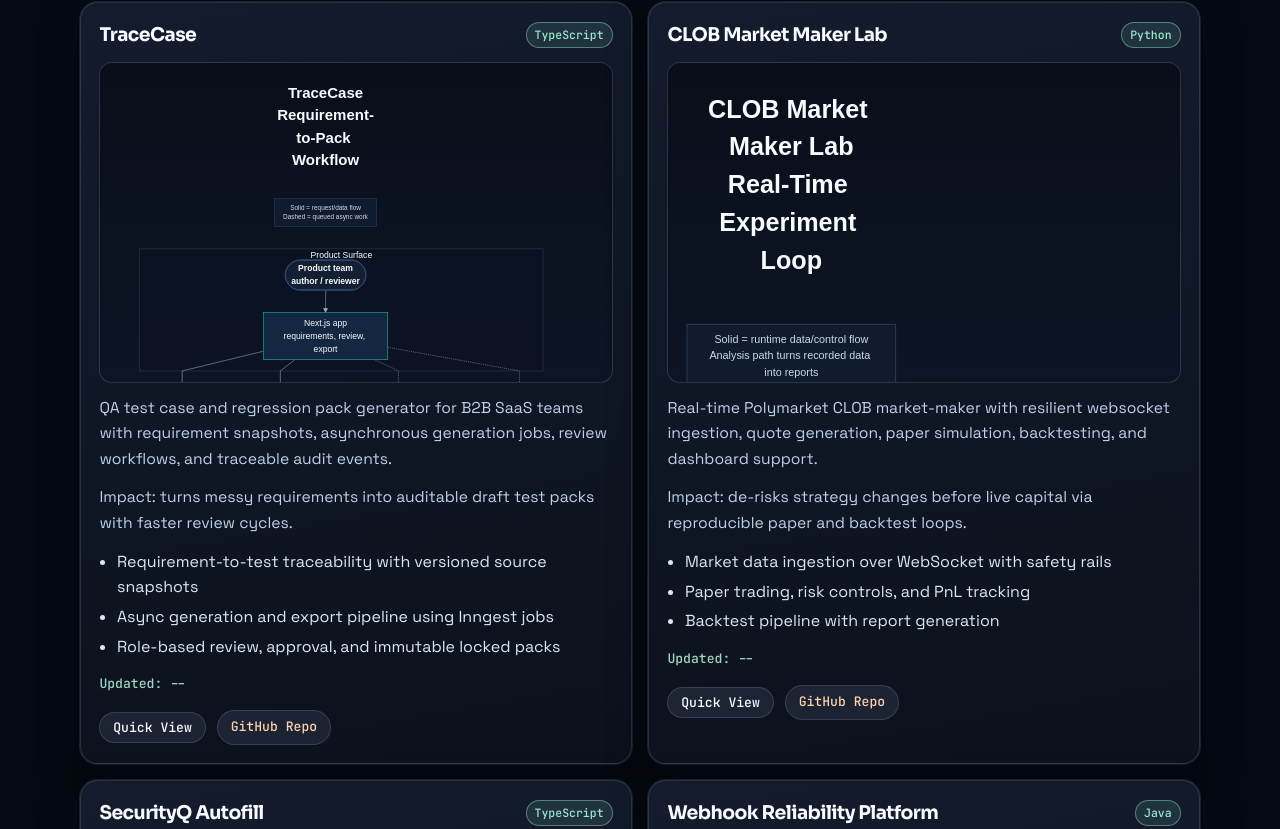
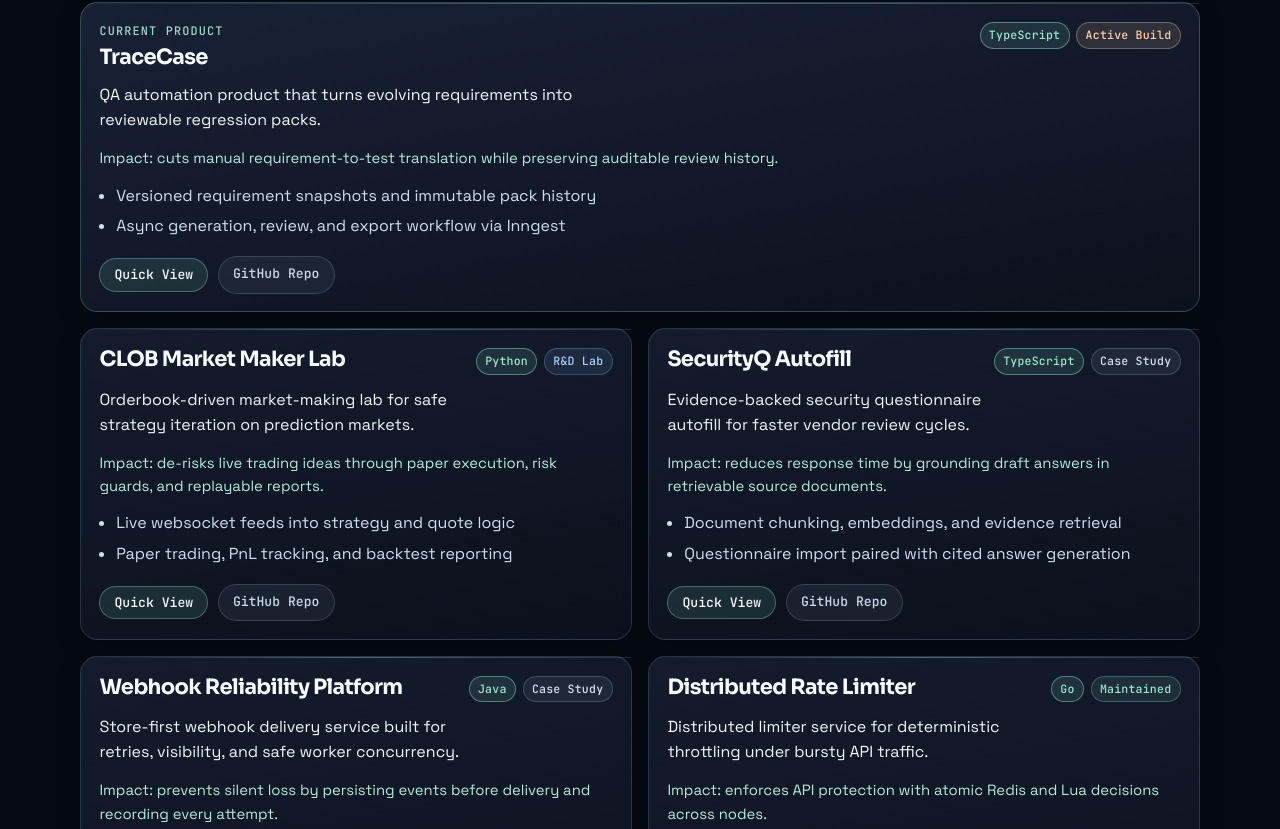
Before and after one commit to anweshhhh/portfolio, a plain HTML site: page index.html in a window 1280 px wide. Shown: the part 1458-2287 px from the top of the page. Drawn offline with Linux system fonts and the light colour scheme; no server answers.

Commit message:
Refine project cards for scanability

```diff
--- a/index.html
+++ b/index.html
@@ -96,69 +96,53 @@
         </div>
 
         <div class="project-grid">
-          <article class="project-card" data-project-id="tracecase" data-repo="anweshhhh/TraceCase">
+          <article class="project-card featured" data-project-id="tracecase">
             <div class="project-top">
-              <h3>TraceCase</h3>
-              <span class="pill">TypeScript</span>
+              <div class="project-heading">
+                <p class="project-kicker">Current Product</p>
+                <h3>TraceCase</h3>
+              </div>
+              <div class="project-pills" aria-label="Project metadata">
+                <span class="pill tech-pill">TypeScript</span>
+                <span class="pill status-pill status-active">Active Build</span>
+              </div>
             </div>
-            <figure class="project-shot">
-              <img
-                src="assets/projects/tracecase/architecture.svg"
-                alt="TraceCase architecture snapshot showing requirement, async generation, review, export, and audit flow"
-                loading="lazy"
-              />
-            </figure>
-            <p>
-              QA test case and regression pack generator for B2B SaaS teams with
-              requirement snapshots, asynchronous generation jobs, review workflows, and
-              traceable audit events.
+            <p class="project-hook">
+              QA automation product that turns evolving requirements into reviewable regression packs.
             </p>
             <p class="project-impact">
-              Impact: turns messy requirements into auditable draft test packs with faster
-              review cycles.
+              Impact: cuts manual requirement-to-test translation while preserving auditable review history.
             </p>
-            <ul>
-              <li>Requirement-to-test traceability with versioned source snapshots</li>
-              <li>Async generation and export pipeline using Inngest jobs</li>
-              <li>Role-based review, approval, and immutable locked packs</li>
+            <ul class="project-proof">
+              <li>Versioned requirement snapshots and immutable pack history</li>
+              <li>Async generation, review, and export workflow via Inngest</li>
             </ul>
-            <div class="project-meta">
-              <span class="repo-stat" data-field="updated">Updated: --</span>
-            </div>
             <div class="project-actions">
               <button class="quick-view-btn" type="button" data-project="tracecase">Quick View</button>
               <a href="https://github.com/anweshhhh/TraceCase" target="_blank" rel="noreferrer">GitHub Repo</a>
             </div>
           </article>
 
-          <article class="project-card" data-project-id="clob" data-repo="anweshhhh/clob-market-maker-lab">
+          <article class="project-card" data-project-id="clob">
             <div class="project-top">
-              <h3>CLOB Market Maker Lab</h3>
-              <span class="pill">Python</span>
+              <div class="project-heading">
+                <h3>CLOB Market Maker Lab</h3>
+              </div>
+              <div class="project-pills" aria-label="Project metadata">
+                <span class="pill tech-pill">Python</span>
+                <span class="pill status-pill status-lab">R&amp;D Lab</span>
+              </div>
             </div>
-            <figure class="project-shot">
-              <img
-                src="assets/projects/clob/architecture.svg"
-                alt="CLOB Market Maker Lab architecture snapshot showing market data, strategy, risk, paper runtime, and reporting flow"
-                loading="lazy"
-              />
-            </figure>
-            <p>
-              Real-time Polymarket CLOB market-maker with resilient websocket ingestion,
-              quote generation, paper simulation, backtesting, and dashboard support.
+            <p class="project-hook">
+              Orderbook-driven market-making lab for safe strategy iteration on prediction markets.
             </p>
             <p class="project-impact">
-              Impact: de-risks strategy changes before live capital via reproducible paper
-              and backtest loops.
+              Impact: de-risks live trading ideas through paper execution, risk guards, and replayable reports.
             </p>
-            <ul>
-              <li>Market data ingestion over WebSocket with safety rails</li>
-              <li>Paper trading, risk controls, and PnL tracking</li>
-              <li>Backtest pipeline with report generation</li>
+            <ul class="project-proof">
+              <li>Live websocket feeds into strategy and quote logic</li>
+              <li>Paper trading, PnL tracking, and backtest reporting</li>
             </ul>
-            <div class="project-meta">
-              <span class="repo-stat" data-field="updated">Updated: --</span>
-            </div>
             <div class="project-actions">
               <button class="quick-view-btn" type="button" data-project="clob">Quick View</button>
               <a href="https://github.com/anweshhhh/clob-market-maker-lab" target="_blank" rel="noreferrer"
@@ -167,34 +151,26 @@
             </div>
           </article>
 
-          <article class="project-card" data-project-id="securityq" data-repo="anweshhhh/securityq-autofill">
+          <article class="project-card" data-project-id="securityq">
             <div class="project-top">
-              <h3>SecurityQ Autofill</h3>
-              <span class="pill">TypeScript</span>
+              <div class="project-heading">
+                <h3>SecurityQ Autofill</h3>
+              </div>
+              <div class="project-pills" aria-label="Project metadata">
+                <span class="pill tech-pill">TypeScript</span>
+                <span class="pill status-pill status-case">Case Study</span>
+              </div>
             </div>
-            <figure class="project-shot">
-              <img
-                src="assets/projects/securityq/architecture.svg"
-                alt="SecurityQ Autofill architecture snapshot showing document ingestion, evidence retrieval, autofill, and citation flow"
-                loading="lazy"
-              />
-            </figure>
-            <p>
-              Security questionnaire autofill and evidence finder with document ingestion,
-              embedding pipeline, and answer APIs for faster vendor review cycles.
+            <p class="project-hook">
+              Evidence-backed security questionnaire autofill for faster vendor review cycles.
             </p>
             <p class="project-impact">
-              Impact: shortens questionnaire turnaround by auto-drafting evidence-backed
-              responses.
+              Impact: reduces response time by grounding draft answers in retrievable source documents.
             </p>
-            <ul>
-              <li>Document embedding + searchable evidence workflow</li>
-              <li>Questionnaire parsing and API-backed response generation</li>
-              <li>Next.js interface with local runbook and test coverage</li>
+            <ul class="project-proof">
+              <li>Document chunking, embeddings, and evidence retrieval</li>
+              <li>Questionnaire import paired with cited answer generation</li>
             </ul>
-            <div class="project-meta">
-              <span class="repo-stat" data-field="updated">Updated: --</span>
-            </div>
             <div class="project-actions">
               <button class="quick-view-btn" type="button" data-project="securityq">Quick View</button>
               <a href="https://github.com/anweshhhh/securityq-autofill" target="_blank" rel="noreferrer"
@@ -206,35 +182,26 @@
           <article
             class="project-card"
             data-project-id="webhook"
-            data-repo="anweshhhh/webhook-reliability-platform"
           >
             <div class="project-top">
-              <h3>Webhook Reliability Platform</h3>
-              <span class="pill">Java</span>
+              <div class="project-heading">
+                <h3>Webhook Reliability Platform</h3>
+              </div>
+              <div class="project-pills" aria-label="Project metadata">
+                <span class="pill tech-pill">Java</span>
+                <span class="pill status-pill status-case">Case Study</span>
+              </div>
             </div>
-            <figure class="project-shot">
-              <img
-                src="assets/projects/webhook/architecture.svg"
-                alt="Webhook Reliability Platform architecture snapshot showing durable ingest, worker retry loop, and audit flow"
-                loading="lazy"
-              />
-            </figure>
-            <p>
-              Durable webhook delivery platform in plain Java featuring decoupled ingestion,
-              claim-and-lock worker execution, retry scheduling, and delivery audit logs.
+            <p class="project-hook">
+              Store-first webhook delivery service built for retries, visibility, and safe worker concurrency.
             </p>
             <p class="project-impact">
-              Impact: prevents silent event loss through durable retries and auditable
-              at-least-once delivery.
+              Impact: prevents silent loss by persisting events before delivery and recording every attempt.
             </p>
-            <ul>
-              <li>PostgreSQL-backed event durability and state transitions</li>
-              <li>Concurrency-safe worker claims with SKIP LOCKED</li>
-              <li>Exponential backoff and at-least-once delivery guarantees</li>
+            <ul class="project-proof">
+              <li>Durable event state with scheduled retries</li>
+              <li>Worker claiming via SKIP LOCKED and append-only attempt logs</li>
             </ul>
-            <div class="project-meta">
-              <span class="repo-stat" data-field="updated">Updated: --</span>
-            </div>
             <div class="project-actions">
               <button class="quick-view-btn" type="button" data-project="webhook">Quick View</button>
               <a href="https://github.com/anweshhhh/webhook-reliability-platform" target="_blank" rel="noreferrer"
@@ -246,35 +213,26 @@
           <article
             class="project-card"
             data-project-id="ratelimiter"
-            data-repo="anweshhhh/distributed-rate-limiter"
           >
             <div class="project-top">
-              <h3>Distributed Rate Limiter</h3>
-              <span class="pill">Go</span>
+              <div class="project-heading">
+                <h3>Distributed Rate Limiter</h3>
+              </div>
+              <div class="project-pills" aria-label="Project metadata">
+                <span class="pill tech-pill">Go</span>
+                <span class="pill status-pill status-maintained">Maintained</span>
+              </div>
             </div>
-            <figure class="project-shot">
-              <img
-                src="assets/projects/ratelimiter/architecture.svg"
-                alt="Distributed Rate Limiter architecture snapshot showing HTTP request path, limiter algorithms, and Redis Lua state"
-                loading="lazy"
-              />
-            </figure>
-            <p>
-              Rate limiter as a service with Redis + Lua atomicity, fixed/sliding window
-              strategies, token bucket support, and deterministic concurrency testing.
+            <p class="project-hook">
+              Distributed limiter service for deterministic throttling under bursty API traffic.
             </p>
             <p class="project-impact">
-              Impact: protects APIs from burst overload with deterministic distributed
-              throttling.
+              Impact: enforces API protection with atomic Redis and Lua decisions across nodes.
             </p>
-            <ul>
-              <li>Single-roundtrip atomic decision logic in Redis Lua scripts</li>
-              <li>Multiple algorithm support for different traffic profiles</li>
-              <li>Deterministic test harness with miniredis and fail-closed design</li>
+            <ul class="project-proof">
+              <li>Fixed, sliding, and token bucket strategies</li>
+              <li>Single-roundtrip Lua enforcement with deterministic test coverage</li>
             </ul>
-            <div class="project-meta">
-              <span class="repo-stat" data-field="updated">Updated: --</span>
-            </div>
             <div class="project-actions">
               <button class="quick-view-btn" type="button" data-project="ratelimiter">Quick View</button>
               <a href="https://github.com/anweshhhh/distributed-rate-limiter" target="_blank" rel="noreferrer"
@@ -417,7 +375,7 @@
         <button class="modal-close" type="button" aria-label="Close project details" data-close-modal>
           Close
         </button>
-        <p class="eyebrow" id="modalLabel">System Snapshot</p>
+        <p class="eyebrow" id="modalLabel">Architecture Snapshot</p>
         <h3 id="modalTitle">Project</h3>
         <p class="modal-subtitle" id="modalSubtitle"></p>
 
--- a/styles.css
+++ b/styles.css
@@ -295,101 +295,159 @@ h1 {
 }
 
 .project-card {
+  position: relative;
+  display: flex;
+  flex-direction: column;
+  gap: 0.82rem;
   background: linear-gradient(170deg, rgba(23, 31, 50, 0.85), rgba(12, 18, 30, 0.9));
-  border: 1px solid var(--line);
+  border: 1px solid rgba(173, 196, 228, 0.18);
   border-radius: var(--radius);
-  padding: 1.15rem;
-  box-shadow: var(--glow);
-  transition: transform 0.25s ease, border-color 0.25s ease;
+  padding: 1.18rem 1.15rem 1.1rem;
+  box-shadow: 0 10px 26px rgba(4, 8, 16, 0.18);
+  transition: transform 0.22s ease, border-color 0.22s ease, background 0.22s ease;
 }
 
 .project-card:hover {
-  transform: translateY(-3px);
-  border-color: rgba(143, 231, 204, 0.45);
+  transform: translateY(-1px);
+  border-color: rgba(143, 231, 204, 0.32);
+}
+
+.project-card:focus-within {
+  border-color: rgba(143, 231, 204, 0.4);
+}
+
+.project-card::before {
+  content: "";
+  position: absolute;
+  inset: 0 0 auto 0;
+  height: 1px;
+  background: linear-gradient(90deg, rgba(143, 231, 204, 0), rgba(143, 231, 204, 0.4), rgba(173, 196, 228, 0.15));
+}
+
+.project-card.featured {
+  grid-column: 1 / -1;
+  background: linear-gradient(170deg, rgba(26, 35, 57, 0.92), rgba(12, 18, 30, 0.96));
+  border-color: rgba(143, 231, 204, 0.24);
 }
 
 .project-top {
   display: flex;
-  align-items: center;
+  align-items: flex-start;
   justify-content: space-between;
   gap: 0.9rem;
+  flex-wrap: wrap;
+}
+
+.project-heading {
+  min-width: 0;
+}
+
+.project-kicker {
+  margin: 0 0 0.35rem;
+  color: #9fd7c4;
+  font-size: 0.74rem;
+  font-family: "JetBrains Mono", monospace;
+  text-transform: uppercase;
+  letter-spacing: 0.1em;
 }
 
 .project-card h3 {
-  font-size: 1.18rem;
+  margin: 0;
+  font-size: clamp(1.14rem, 1.7vw, 1.32rem);
+  line-height: 1.12;
 }
 
-.project-shot {
-  margin: 0.9rem 0 0;
-  border-radius: 0.8rem;
-  overflow: hidden;
-  border: 1px solid rgba(173, 196, 228, 0.2);
-  background: linear-gradient(180deg, rgba(8, 14, 25, 0.94), rgba(13, 22, 38, 0.92));
-  aspect-ratio: 16 / 10;
-  min-height: 0;
-  display: grid;
-  place-items: center;
-  padding: 0.55rem;
-  cursor: pointer;
-}
-
-.project-shot img {
-  width: 100%;
-  height: 100%;
-  object-fit: contain;
-  object-position: center;
-  display: block;
+.project-pills {
+  display: flex;
+  gap: 0.42rem;
+  flex-wrap: wrap;
+  justify-content: flex-end;
 }
 
 .pill {
   font-size: 0.72rem;
-  padding: 0.18rem 0.5rem;
+  padding: 0.2rem 0.52rem;
   border-radius: 999px;
+  font-family: "JetBrains Mono", monospace;
+  letter-spacing: 0.02em;
+}
+
+.tech-pill {
   border: 1px solid rgba(143, 231, 204, 0.45);
   background: rgba(143, 231, 204, 0.12);
-  font-family: "JetBrains Mono", monospace;
   color: #9be8cf;
 }
 
-.project-card p {
-  margin: 0.8rem 0 0;
-  color: var(--text-muted);
-  font-size: 0.98rem;
-  line-height: 1.64;
+.status-pill {
+  border: 1px solid rgba(173, 196, 228, 0.22);
+  background: rgba(173, 196, 228, 0.08);
+  color: #d7e6f8;
+}
+
+.status-active {
+  border-color: rgba(255, 208, 172, 0.32);
+  background: rgba(255, 208, 172, 0.12);
+  color: #ffd0ac;
+}
+
+.status-lab {
+  border-color: rgba(133, 188, 255, 0.28);
+  background: rgba(133, 188, 255, 0.11);
+  color: #a9d2ff;
+}
+
+.status-case {
+  border-color: rgba(173, 196, 228, 0.24);
+  background: rgba(173, 196, 228, 0.09);
+  color: #d5e3f6;
+}
+
+.status-maintained {
+  border-color: rgba(143, 231, 204, 0.28);
+  background: rgba(143, 231, 204, 0.1);
+  color: #9be8cf;
+}
+
+.project-hook,
+.project-impact {
+  margin: 0;
+}
+
+.project-hook {
+  color: #f2f6fb;
+  font-size: 1rem;
+  line-height: 1.56;
+  max-width: 36ch;
+}
+
+.project-card.featured .project-hook {
+  max-width: 52ch;
 }
 
 .project-impact {
-  font-size: 0.95rem;
-  color: #b6eddc;
+  color: #b8eadb;
+  font-size: 0.93rem;
+  line-height: 1.56;
 }
 
-.project-card ul {
-  margin: 0.75rem 0 0;
-  padding-left: 1.1rem;
+.project-proof {
+  margin: 0;
+  padding-left: 1.05rem;
   color: #d9e8f7;
+  display: grid;
+  gap: 0.32rem;
 }
 
-.project-card li {
-  margin: 0.28rem 0;
-}
-
-.project-meta {
-  margin-top: 0.95rem;
-  display: flex;
-  gap: 0.8rem;
-  flex-wrap: wrap;
-}
-
-.repo-stat {
-  font-family: "JetBrains Mono", monospace;
-  color: #9fd7c4;
-  font-size: 0.82rem;
+.project-proof li {
+  margin: 0;
+  color: #cfdef0;
 }
 
 .project-actions {
-  margin-top: 0.95rem;
+  margin-top: auto;
+  padding-top: 0.3rem;
   display: flex;
-  gap: 0.7rem;
+  gap: 0.6rem;
   align-items: center;
   flex-wrap: wrap;
 }
@@ -397,24 +455,35 @@ h1 {
 .quick-view-btn,
 .project-actions a {
   appearance: none;
-  border: 1px solid var(--line);
+  border: 1px solid rgba(173, 196, 228, 0.2);
   border-radius: 999px;
-  background: rgba(173, 196, 228, 0.1);
+  background: rgba(173, 196, 228, 0.08);
   color: var(--text);
-  padding: 0.38rem 0.8rem;
+  padding: 0.46rem 0.88rem;
   font-size: 0.82rem;
   font-family: "JetBrains Mono", monospace;
   text-decoration: none;
   cursor: pointer;
+  transition: border-color 0.2s ease, background 0.2s ease, color 0.2s ease;
+}
+
+.quick-view-btn {
+  border-color: rgba(143, 231, 204, 0.34);
+  background: rgba(143, 231, 204, 0.12);
+}
+
+.quick-view-btn:hover {
+  border-color: rgba(143, 231, 204, 0.48);
+  background: rgba(143, 231, 204, 0.18);
 }
 
 .project-actions a {
-  color: #ffd0ac;
+  color: #c9d8ea;
 }
 
-.quick-view-btn:hover,
 .project-actions a:hover {
-  border-color: rgba(143, 231, 204, 0.5);
+  border-color: rgba(173, 196, 228, 0.32);
+  color: #ffd0ac;
 }
 
 .quick-view-btn:focus-visible,
@@ -579,7 +648,7 @@ body.modal-open {
   background: linear-gradient(170deg, rgba(18, 27, 43, 0.96), rgba(9, 15, 27, 0.97));
   border: 1px solid rgba(173, 196, 228, 0.26);
   border-radius: 1rem;
-  padding: 1rem 1rem 1.1rem;
+  padding: 1.1rem 1.1rem 1.22rem;
   box-shadow: 0 18px 48px rgba(0, 0, 0, 0.45);
 }
 
@@ -596,12 +665,13 @@ body.modal-open {
 }
 
 .modal-subtitle {
-  margin: 0.45rem 0 0;
+  margin: 0.5rem 0 0;
   color: var(--text-muted);
+  max-width: 48ch;
 }
 
 .modal-carousel {
-  margin-top: 0.85rem;
+  margin-top: 1rem;
   display: grid;
   grid-template-columns: auto 1fr auto;
   gap: 0.6rem;
@@ -633,7 +703,8 @@ body.modal-open {
   background: linear-gradient(180deg, rgba(8, 14, 25, 0.94), rgba(13, 22, 38, 0.92));
   display: grid;
   place-items: center;
-  padding: 0.7rem;
+  min-height: clamp(240px, 36vw, 360px);
+  padding: 0.85rem;
 }
 
 .modal-shot img {
@@ -645,25 +716,31 @@ body.modal-open {
 }
 
 .modal-caption {
-  margin: 0.55rem 0 0;
+  margin: 0.65rem 0 0;
   color: #9fd7c4;
   font-size: 0.86rem;
   font-family: "JetBrains Mono", monospace;
+  line-height: 1.55;
 }
 
 .modal-problem {
-  margin: 0.85rem 0 0;
+  margin: 1rem 0 0;
   color: var(--text-muted);
+  line-height: 1.65;
 }
 
 .modal-highlights {
-  margin: 0.65rem 0 0;
+  margin: 0.8rem 0 0;
   color: #d9e8f7;
   padding-left: 1.1rem;
 }
 
+.modal-highlights li {
+  margin: 0.4rem 0;
+}
+
 .modal-actions {
-  margin-top: 0.85rem;
+  margin-top: 1rem;
   display: flex;
   gap: 0.6rem;
   flex-wrap: wrap;
@@ -752,9 +829,13 @@ body.modal-open {
     text-align: center;
   }
 
-  .project-shot {
-    aspect-ratio: 16 / 11;
-    padding: 0.45rem;
+  .project-top {
+    flex-direction: column;
+    align-items: flex-start;
+  }
+
+  .project-pills {
+    justify-content: flex-start;
   }
 
   .project-modal-panel {
```
Also changed, not shown: script.js (+0 -41 lines).
